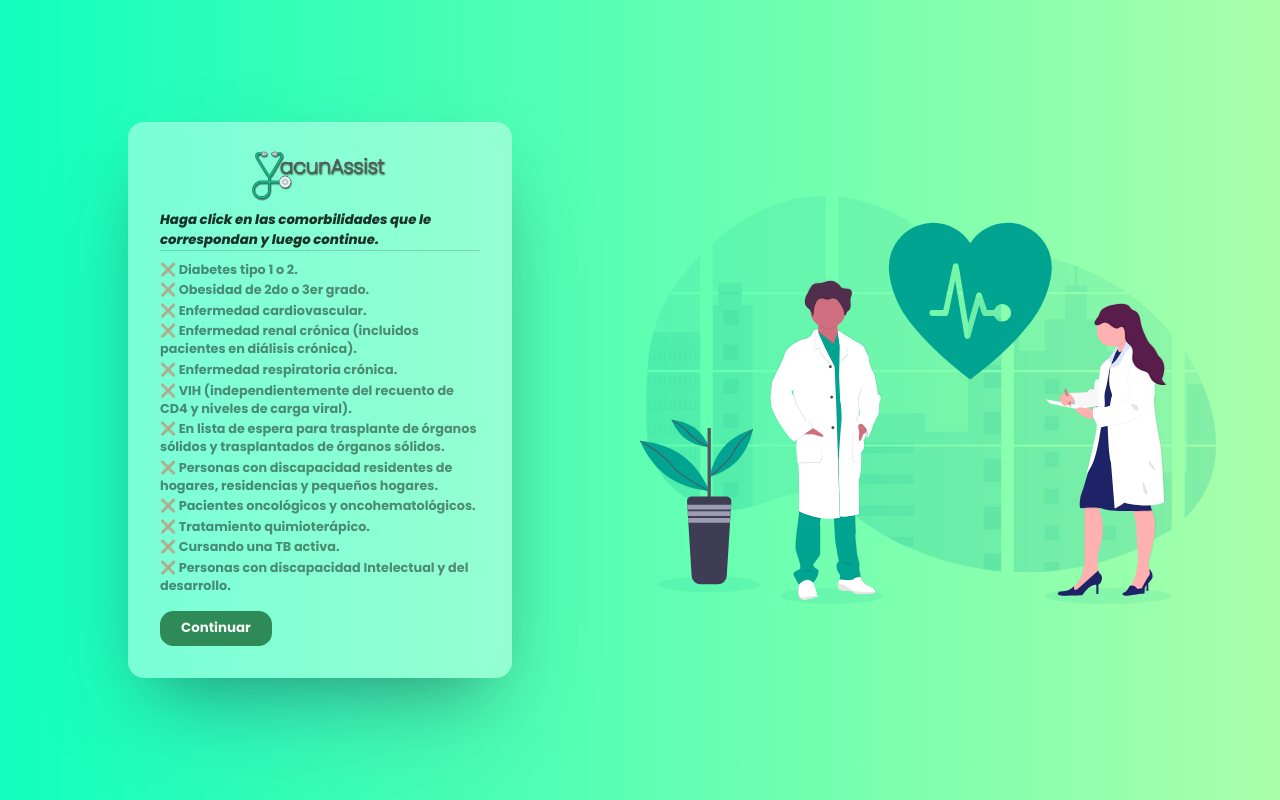
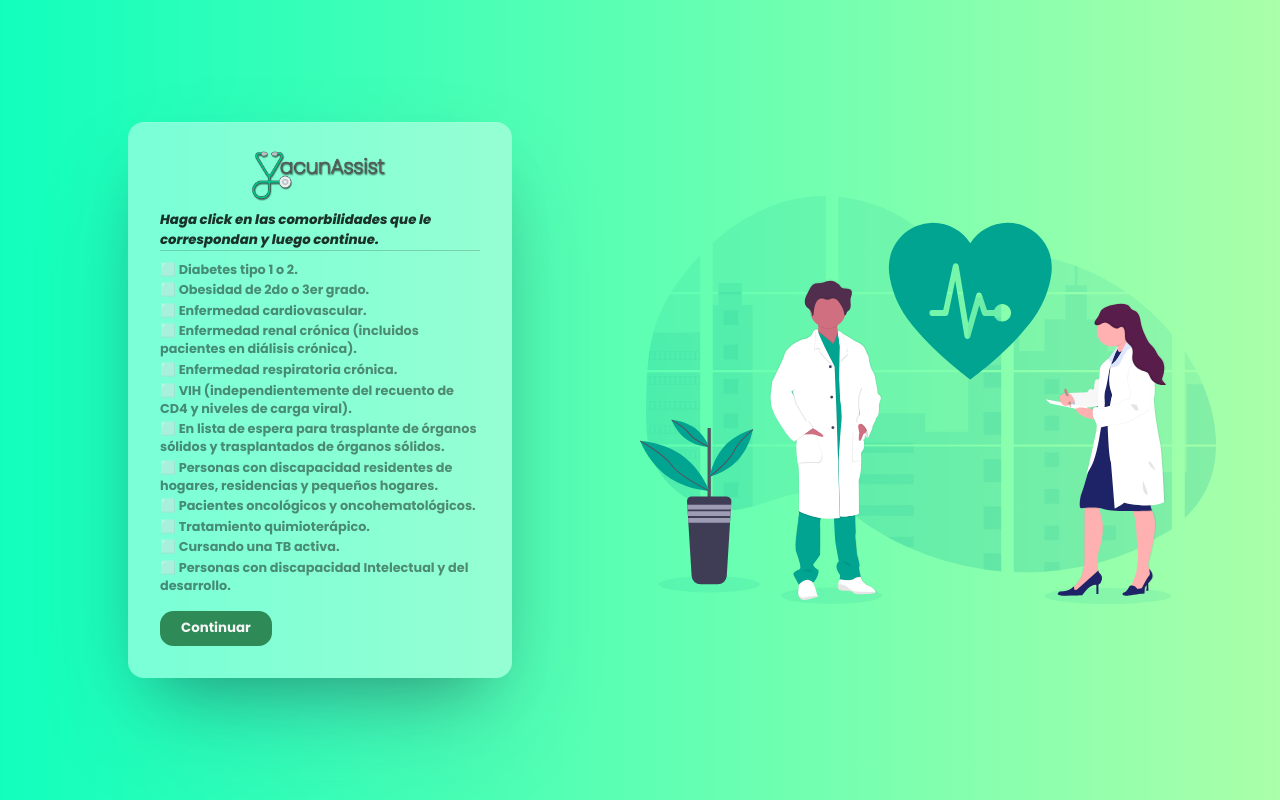
Before and after one commit to franciscogallom/vacunAssist, a React (Create React App) app in the folder client/: page /comorbidities in a window 1280 px wide. Built offline with nearby package versions, Linux system fonts and the light colour scheme.

Commit message:
Change icons

```diff
--- a/client/src/components/Onboarding/Comorbidities.js
+++ b/client/src/components/Onboarding/Comorbidities.js
@@ -75,54 +75,54 @@ function Comorbidities() {
           <h5>Haga click en las comorbilidades que le correspondan y luego continue.</h5>
           <div className="comorbidities-container">
             <p onClick={() => setCom1((prevState) => !prevState)} className={com1 ? "active" : ""}>
-              <span className="icon">{com1 ? "✅" : "❌"}</span> Diabetes tipo 1 o 2.
+              <span className="icon">{com1 ? "✅" : "⬜"}</span> Diabetes tipo 1 o 2.
             </p>
             <p onClick={() => setCom2((prevState) => !prevState)} className={com2 ? "active" : ""}>
-              <span className="icon">{com2 ? "✅" : "❌"}</span> Obesidad de 2do o 3er grado.
+              <span className="icon">{com2 ? "✅" : "⬜"}</span> Obesidad de 2do o 3er grado.
             </p>
             <p onClick={() => setCom3((prevState) => !prevState)} className={com3 ? "active" : ""}>
-              <span className="icon">{com3 ? "✅" : "❌"}</span> Enfermedad cardiovascular.
+              <span className="icon">{com3 ? "✅" : "⬜"}</span> Enfermedad cardiovascular.
             </p>
             <p onClick={() => setCom4((prevState) => !prevState)} className={com4 ? "active" : ""}>
-              <span className="icon">{com4 ? "✅" : "❌"}</span> Enfermedad renal crónica (incluidos
+              <span className="icon">{com4 ? "✅" : "⬜"}</span> Enfermedad renal crónica (incluidos
               pacientes en diálisis crónica).
             </p>
             <p onClick={() => setCom5((prevState) => !prevState)} className={com5 ? "active" : ""}>
-              <span className="icon">{com5 ? "✅" : "❌"}</span> Enfermedad respiratoria crónica.
+              <span className="icon">{com5 ? "✅" : "⬜"}</span> Enfermedad respiratoria crónica.
             </p>
             <p onClick={() => setCom6((prevState) => !prevState)} className={com6 ? "active" : ""}>
-              <span className="icon">{com6 ? "✅" : "❌"}</span> VIH (independientemente del
+              <span className="icon">{com6 ? "✅" : "⬜"}</span> VIH (independientemente del
               recuento de CD4 y niveles de carga viral).
             </p>
             <p onClick={() => setCom7((prevState) => !prevState)} className={com7 ? "active" : ""}>
-              <span className="icon">{com7 ? "✅" : "❌"}</span> En lista de espera para trasplante
+              <span className="icon">{com7 ? "✅" : "⬜"}</span> En lista de espera para trasplante
               de órganos sólidos y trasplantados de órganos sólidos.
             </p>
             <p onClick={() => setCom8((prevState) => !prevState)} className={com8 ? "active" : ""}>
-              <span className="icon">{com8 ? "✅" : "❌"}</span> Personas con discapacidad
+              <span className="icon">{com8 ? "✅" : "⬜"}</span> Personas con discapacidad
               residentes de hogares, residencias y pequeños hogares.
             </p>
             <p onClick={() => setCom9((prevState) => !prevState)} className={com9 ? "active" : ""}>
-              <span className="icon">{com9 ? "✅" : "❌"}</span> Pacientes oncológicos y
+              <span className="icon">{com9 ? "✅" : "⬜"}</span> Pacientes oncológicos y
               oncohematológicos.
             </p>
             <p
               onClick={() => setCom10((prevState) => !prevState)}
               className={com10 ? "active" : ""}
             >
-              <span className="icon">{com10 ? "✅" : "❌"}</span> Tratamiento quimioterápico.
+              <span className="icon">{com10 ? "✅" : "⬜"}</span> Tratamiento quimioterápico.
             </p>
             <p
               onClick={() => setCom11((prevState) => !prevState)}
               className={com11 ? "active" : ""}
             >
-              <span className="icon">{com11 ? "✅" : "❌"}</span> Cursando una TB activa.
+              <span className="icon">{com11 ? "✅" : "⬜"}</span> Cursando una TB activa.
             </p>
             <p
               onClick={() => setCom12((prevState) => !prevState)}
               className={com12 ? "active" : ""}
             >
-              <span className="icon">{com12 ? "✅" : "❌"}</span> Personas con discapacidad
+              <span className="icon">{com12 ? "✅" : "⬜"}</span> Personas con discapacidad
               Intelectual y del desarrollo.
             </p>
           </div>
```
